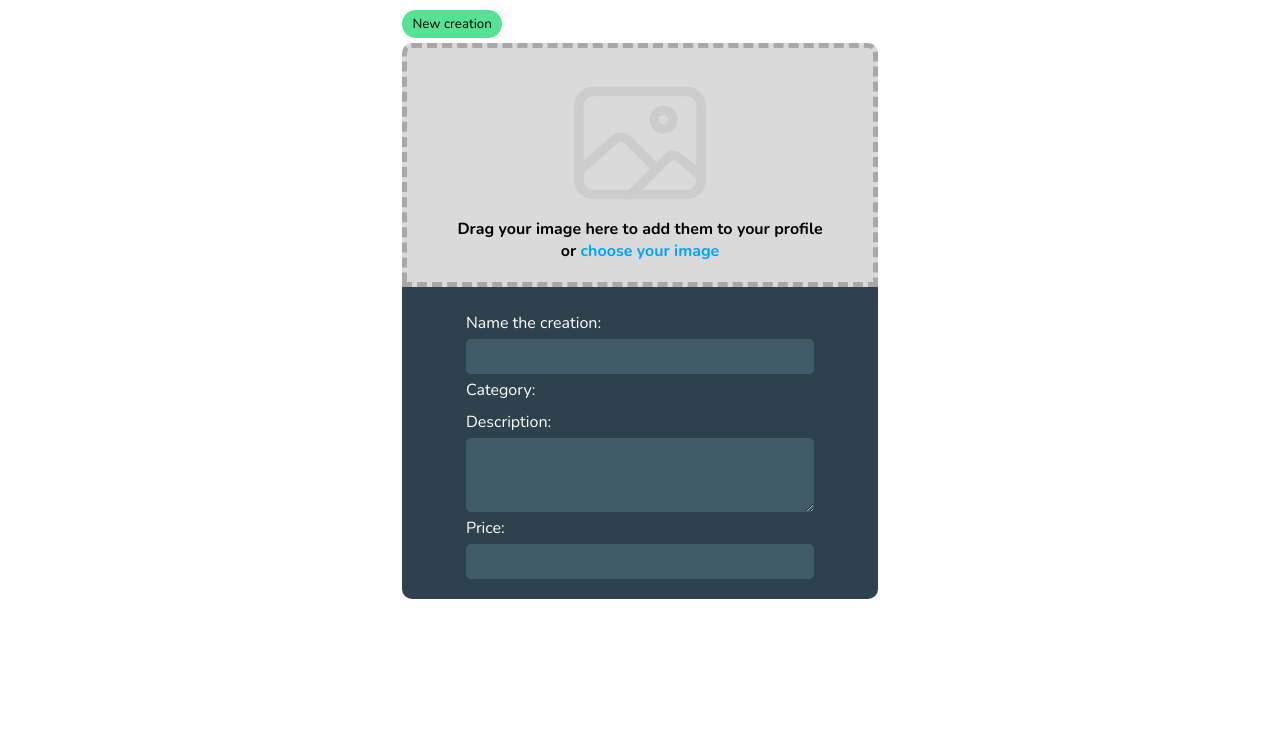
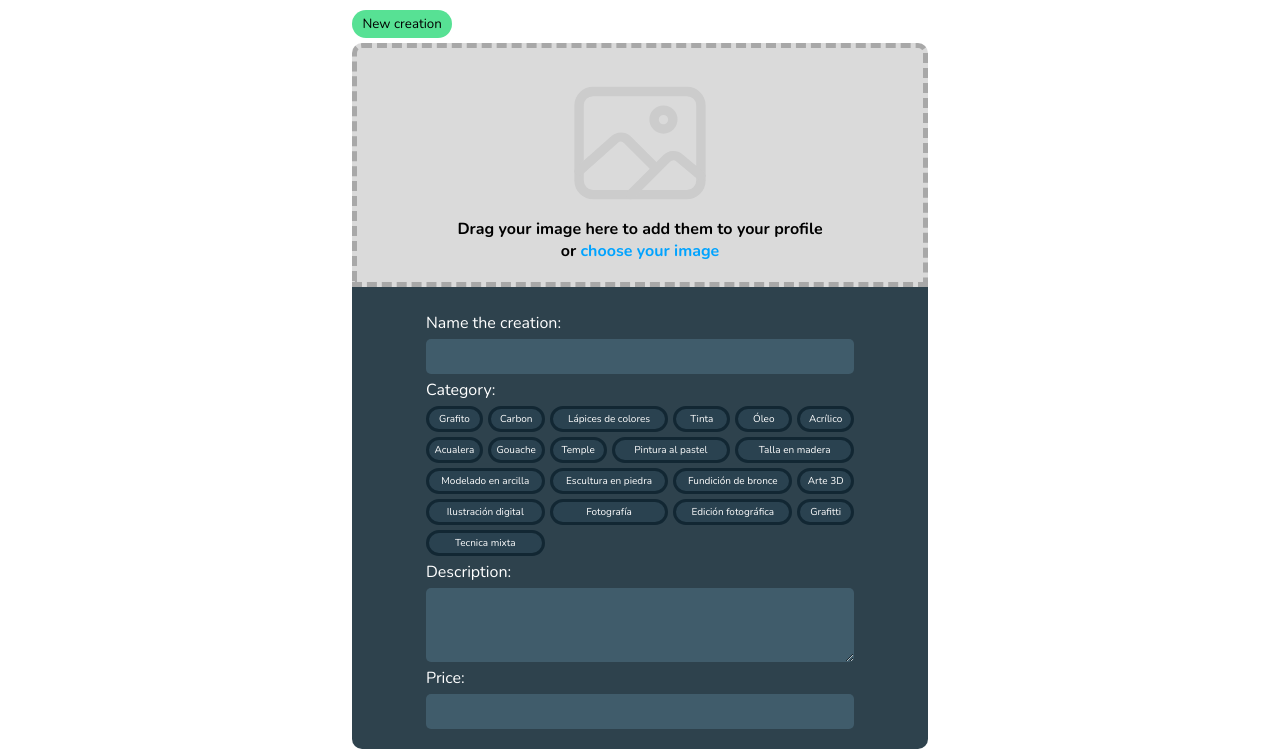
Before and after one commit to Juankyyy/GalleryHop, a plain HTML site: page pages/creation.html in a window 1280 px wide. Shown: the part 59-808 px from the top of the page. Drawn offline with nearby package versions, Linux system fonts and the light colour scheme.

Commit message:
Categories items

```diff
--- a/assets/styles/creation.css
+++ b/assets/styles/creation.css
@@ -1,16 +1,16 @@
-body{
+body {
     width: 100vw;
     height: 100vh;
     overflow-x: hidden;
 }
 
-main{
+main {
     display: flex;
     justify-content: center;
     align-items: center;
 }
 
-.btn-newCreation{
+.btn-newCreation {
     padding: 5px 10px 5px 10px;
     border-radius: 15px;
     background-color: #57E194;
@@ -19,7 +19,7 @@ main{
     cursor: pointer;
 }
 
-.drag-image{
+.drag-image {
     display: flex;
     justify-content: center;
     align-items: center;
@@ -28,14 +28,14 @@ main{
     border-radius: 10px 10px 0 0;
     border: 5px solid rgb(168, 168, 168);
     border-style: dashed;
-    padding: 20px 50px;
+    padding: 20px 100px;
 }
 
-.drag-image a{
+.drag-image a {
     color: #00A3FF;
 }
 
-.form-creation{
+.form-creation {
     display: flex;
     justify-content: center;
     align-items: center;
@@ -44,17 +44,51 @@ main{
     border-radius: 0 0 10px 10px;
 }
 
-.form{
+.form {
     display: flex;
     flex-direction: column;
     width: 80%;
 }
 
-label{
+.container-categories {
+    display: grid;
+    grid-template-columns: repeat(auto-fill, minmax(50px, 1fr));
+    grid-template-rows: minmax(5px, auto);
+    gap: 5px;
+    grid-auto-flow: dense;
+}
+
+.wide {
+    grid-column: span 2;
+}
+
+.container-categories p {
+    display: flex;
+    align-items: center;
+    justify-content: center;
+    background-color: #2A4250;
+    border: 3px solid #122733;
+    border-radius: 20px;
+    padding: 3px;
+    cursor: pointer;
+    transition: all 0.3s;
+    color: white;
+    /* width: 100%; */
+    font-size: 10px;
+}
+
+.container-categories p:hover {
+    background-color: #122733;
+    border: 3px solid #2A4250;
+}
+
+
+label {
     margin: 5px 0 5px 0;
     color: white;
 }
-.input-black{
+
+.input-black {
     outline: none;
     border-radius: 5px;
     padding: 10px;
@@ -63,11 +97,11 @@ label{
     color: rgb(220, 220, 220);
 }
 
-textarea{
+textarea {
     max-width: 100%;
 }
 
-.inputs{
+.inputs {
     height: 35px;
     width: 100%;
 }
--- a/pages/creation.html
+++ b/pages/creation.html
@@ -7,6 +7,7 @@
     <title>New creation</title>
     <link rel="stylesheet" href="../assets/styles/main.css">
     <link rel="stylesheet" href="../assets/styles/creation.css">
+    <link rel="shortcut icon" href="https://i.postimg.cc/KY4cbJws/Favicon.png" type="image/x-icon">
 </head>
 
 <body>
@@ -17,7 +18,7 @@
         <nav class="navbar">
             <div class="navbar-left">
                 <div class="navbar-logo">
-                    <a href="./index.html">
+                    <a href="../index.html">
                         <img src="../assets/img/Favicon.png" alt="Logo GH" width="30px">
                     </a>
                 </div>
@@ -118,6 +119,28 @@
                     <label for="">Name the creation:</label>
                     <input class="input-black inputs" type="text">
                     <label for="">Category:</label>
+                    <div class="container-categories">
+                        <p class="category-item">Grafito</p>
+                        <p class="category-item">Carbon</p>
+                        <p class="category-item wide">Lápices de colores</p>
+                        <p class="category-item">Tinta</p>
+                        <p class="category-item">Óleo</p>
+                        <p class="category-item">Acrílico</p>
+                        <p class="category-item">Acualera</p>
+                        <p class="category-item">Gouache</p>
+                        <p class="category-item">Temple</p>
+                        <p class="category-item wide">Pintura al pastel</p>
+                        <p class="category-item wide">Talla en madera</p>
+                        <p class="category-item wide">Modelado en arcilla</p>
+                        <p class="category-item wide">Escultura en piedra</p>
+                        <p class="category-item wide">Fundición de bronce</p>
+                        <p class="category-item wide">Ilustración digital</p>
+                        <p class="category-item">Arte 3D</p>
+                        <p class="category-item wide">Fotografía</p>
+                        <p class="category-item wide">Edición fotográfica</p>
+                        <p class="category-item">Grafitti</p>
+                        <p class="category-item wide">Tecnica mixta</p>
+                    </div>
                     <label for="">Description:</label>
                     <textarea class="input-black" name="" id="" cols="30" rows="3"></textarea>
                     <label for="">Price:</label>
```
